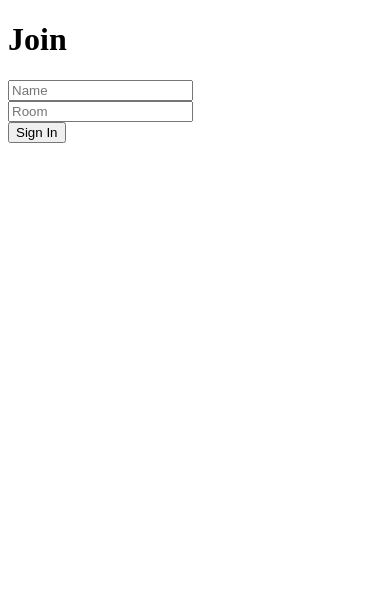
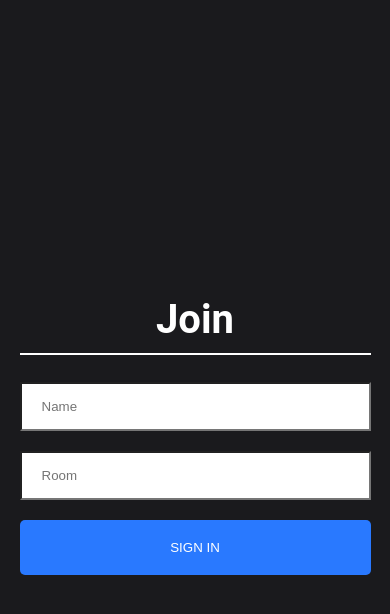
Before and after one commit to deve023/Donut-Chat, a React (Create React App) app in the folder client/: page / in a window 390 px wide. Shown: the top 614 px of the page. Built offline with nearby package versions, Linux system fonts and the light colour scheme.

Commit message:
join y disconnect de usuarios

```diff
--- a/client/src/App.js
+++ b/client/src/App.js
@@ -2,8 +2,8 @@
 
 import { BrowserRouter as Router, Route } from 'react-router-dom';
 
-import Join from './components/Join'
-import Chat from './components/Chat'
+import Join from './components/Join/Join'
+import Chat from './components/Chat/Chat'
 
 const App = () => (
     <Router>
--- a/client/src/components/Chat.js
+++ /dev/null
@@ -1,9 +0,0 @@
-import React from 'react';
-
-const Chat = () => {
-    return (
-        <h1>Chat</h1>
-    )
-}
-
-export default Chat;
--- /dev/null
+++ b/client/src/components/Chat/Chat.js
@@ -0,0 +1,35 @@
+import React, {useState, useEffect } from 'react';
+import queryString from 'query-string';
+import io from 'socket.io-client';
+
+let socket;
+
+const Chat = ({ location }) => {
+    const [name, setName] = useState('');
+    const [room, setRoom] = useState('');
+    const ENDPOINT = 'localhost:5000';
+
+    useEffect(() => {
+        const { name, room } = queryString.parse(location.search);
+
+        socket = io(ENDPOINT);
+
+        setName(name);
+        setRoom(room);
+
+        socket.emit('join', { name, room }, () => {
+
+        });
+
+        return () => {
+            socket.emit('disconnect');
+
+            socket.off();
+        }
+    }, [ENDPOINT, location.search]);
+    return (
+        <h1>Chat</h1>
+    )
+}
+
+export default Chat;
--- /dev/null
+++ b/client/src/components/Join/Join.css
@@ -0,0 +1,71 @@
+html, body {
+    font-family: 'Roboto', sans-serif;
+    padding: 0;
+    margin: 0;
+  }
+
+  #root {
+    height: 100vh;
+  }
+
+  * {
+    box-sizing: border-box;
+  }
+
+  .joinOuterContainer {
+    display: flex;
+    justify-content: center;
+    text-align: center;
+    height: 100vh;
+    align-items: center;
+    background-color: #1A1A1D;
+  }
+
+  .joinInnerContainer {
+    width: 20%;
+  }
+
+  .joinInput {
+    border-radius: 0;
+    padding: 15px 20px;
+    width: 100%;
+  }
+
+  .heading {
+    color: white;
+    font-size: 2.5em;
+    padding-bottom: 10px;
+    border-bottom: 2px solid white;
+  }
+
+  .button {
+      color: #fff !important;
+      text-transform: uppercase;
+      text-decoration: none;
+      background: #2979FF;
+      padding: 20px;
+      border-radius: 5px;
+      display: inline-block;
+      border: none;
+      width: 100%;
+  }
+
+  .mt-20 {
+    margin-top: 20px;
+  }
+
+  @media (min-width: 320px) and (max-width: 480px) {
+    .joinOuterContainer {
+      height: 100%;
+    }
+
+    .joinInnerContainer {
+      width: 90%;
+    }
+
+
+  }
+
+  button:focus {
+    outline: 0;
+  }
--- a/client/src/components/Join.js
+++ b/client/src/components/Join/Join.js
@@ -1,5 +1,7 @@
 import React, { useState } from 'react';
 import { Link } from  'react-router-dom';
+
+import './Join.css';
 
 const Join = () => {
     const [name, setName] = useState('');
@@ -11,7 +13,7 @@
                 <h1 className="heading">Join</h1>
                 <div><input placeholder="Name" className="joinInput" type="text" onChange={(event) => setName(event.target.value)} /></div>
                 <div><input placeholder="Room" className="joinInput mt-20" type="text" onChange={(event) => setRoom(event.target.value)} /></div>
-                <Link>
+                <Link onClick={event => (!name || !room) ? event.preventDefault(): null} to={`/chat?name=${name}&room=${room}`}>
                     <button className="button mt-20" type="submit">Sign In</button>
                 </Link>
             </div>
```
Also changed, not shown: client/src/components/Chat/Chat.css (added, +34 -0 lines), 1 other file (tests, documents, lock files or other folders).
